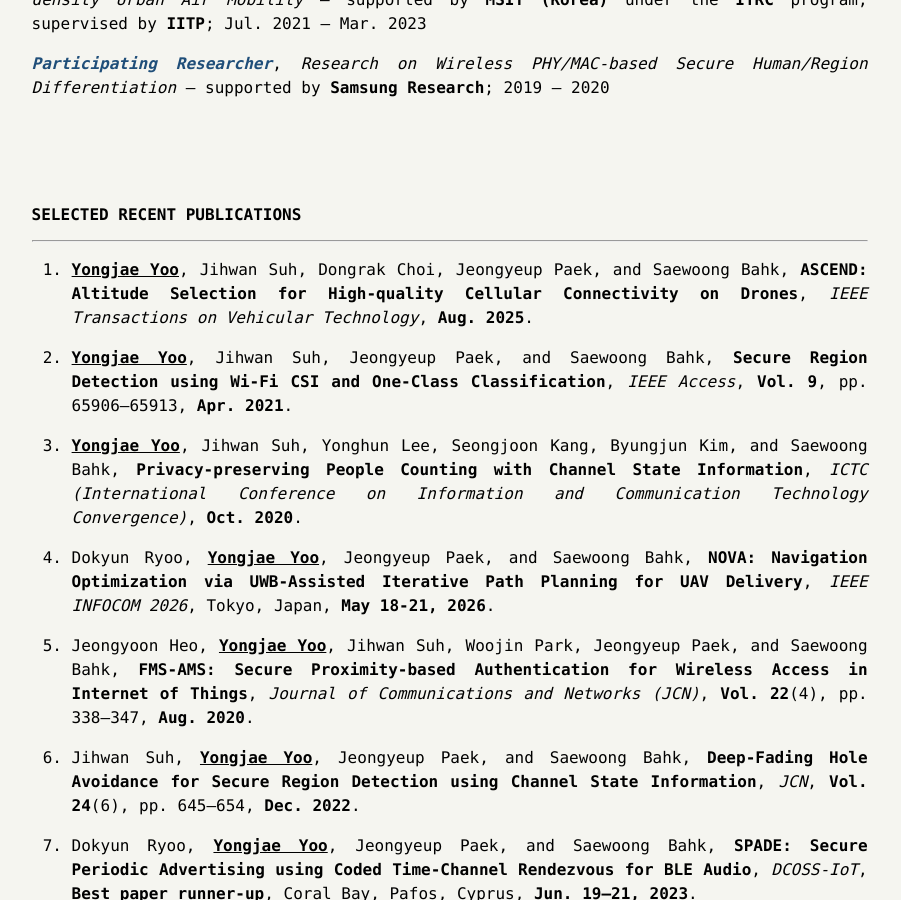
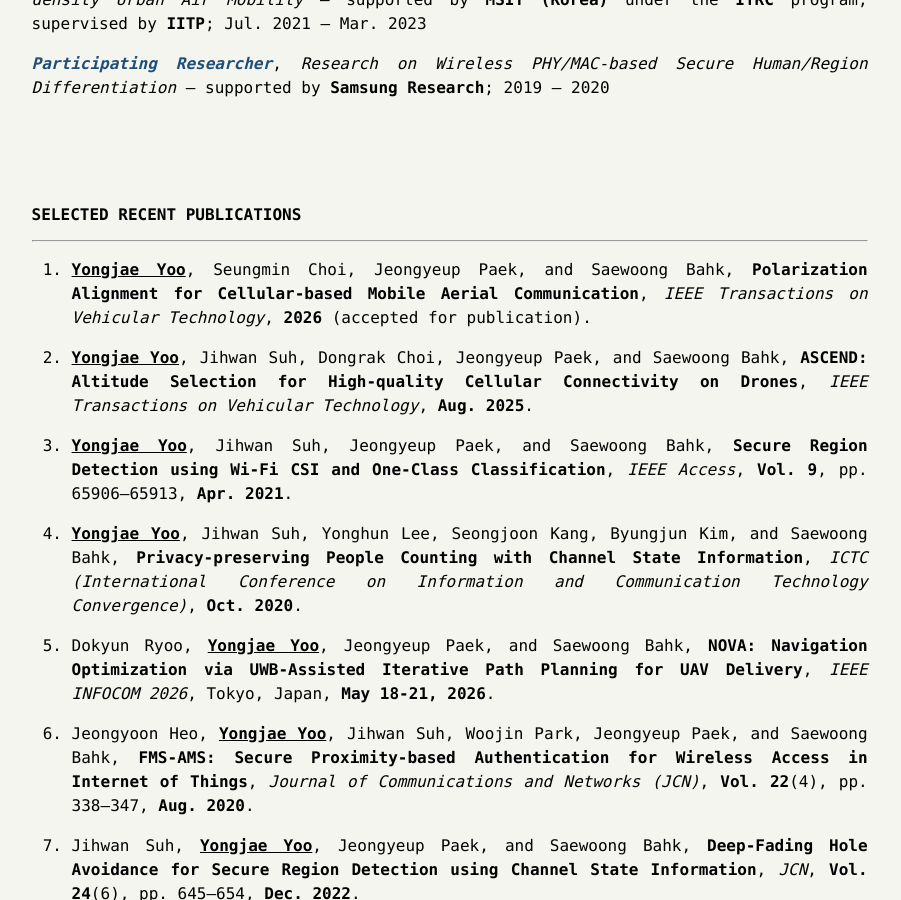
Before and after one commit to lowbyyj/lowbyyj.github.io, a Jekyll site: the page built from index.md, in a window 1280 px wide and 900 px high, scrolled down 2835 px. Shown: the whole window, without its empty margins (184-1085 px from the left). Built offline with Jekyll 4.4.1, drawn with Linux system fonts in a browser that asks for light colours; some of the changed text lies outside the part shown.

Commit message:
Add accepted TVT publication

```diff
--- a/index.md
+++ b/index.md
@@ -121,21 +121,23 @@ Mar. 2022 – Feb. 2025
 <span id="publications"></span>
 ## Selected Recent Publications
 ---
-1. **<u>Yongjae Yoo</u>**, Jihwan Suh, Dongrak Choi, Jeongyeup Paek, and Saewoong Bahk, **ASCEND: Altitude Selection for High-quality Cellular Connectivity on Drones**, *IEEE Transactions on Vehicular Technology*, **Aug. 2025**.
+1. **<u>Yongjae Yoo</u>**, Seungmin Choi, Jeongyeup Paek, and Saewoong Bahk, **Polarization Alignment for Cellular-based Mobile Aerial Communication**, *IEEE Transactions on Vehicular Technology*, **2026** (accepted for publication).
 
-2. **<u>Yongjae Yoo</u>**, Jihwan Suh, Jeongyeup Paek, and Saewoong Bahk, **Secure Region Detection using Wi-Fi CSI and One-Class Classification**, *IEEE Access*, **Vol. 9**, pp. 65906–65913, **Apr. 2021**.
+2. **<u>Yongjae Yoo</u>**, Jihwan Suh, Dongrak Choi, Jeongyeup Paek, and Saewoong Bahk, **ASCEND: Altitude Selection for High-quality Cellular Connectivity on Drones**, *IEEE Transactions on Vehicular Technology*, **Aug. 2025**.
 
-3. **<u>Yongjae Yoo</u>**, Jihwan Suh, Yonghun Lee, Seongjoon Kang, Byungjun Kim, and Saewoong Bahk, **Privacy-preserving People Counting with Channel State Information**, *ICTC (International Conference on Information and Communication Technology Convergence)*, **Oct. 2020**.
+3. **<u>Yongjae Yoo</u>**, Jihwan Suh, Jeongyeup Paek, and Saewoong Bahk, **Secure Region Detection using Wi-Fi CSI and One-Class Classification**, *IEEE Access*, **Vol. 9**, pp. 65906–65913, **Apr. 2021**.
 
-4. Dokyun Ryoo, **<u>Yongjae Yoo</u>**, Jeongyeup Paek, and Saewoong Bahk, **NOVA: Navigation Optimization via UWB-Assisted Iterative Path Planning for UAV Delivery**, *IEEE INFOCOM 2026*, Tokyo, Japan, **May 18-21, 2026**.
+4. **<u>Yongjae Yoo</u>**, Jihwan Suh, Yonghun Lee, Seongjoon Kang, Byungjun Kim, and Saewoong Bahk, **Privacy-preserving People Counting with Channel State Information**, *ICTC (International Conference on Information and Communication Technology Convergence)*, **Oct. 2020**.
 
-5. Jeongyoon Heo, **<u>Yongjae Yoo</u>**, Jihwan Suh, Woojin Park, Jeongyeup Paek, and Saewoong Bahk, **FMS-AMS: Secure Proximity-based Authentication for Wireless Access in Internet of Things**, *Journal of Communications and Networks (JCN)*, **Vol. 22**(4), pp. 338–347, **Aug. 2020**.
+5. Dokyun Ryoo, **<u>Yongjae Yoo</u>**, Jeongyeup Paek, and Saewoong Bahk, **NOVA: Navigation Optimization via UWB-Assisted Iterative Path Planning for UAV Delivery**, *IEEE INFOCOM 2026*, Tokyo, Japan, **May 18-21, 2026**.
 
-6. Jihwan Suh, **<u>Yongjae Yoo</u>**, Jeongyeup Paek, and Saewoong Bahk, **Deep-Fading Hole Avoidance for Secure Region Detection using Channel State Information**, *JCN*, **Vol. 24**(6), pp. 645–654, **Dec. 2022**.
+6. Jeongyoon Heo, **<u>Yongjae Yoo</u>**, Jihwan Suh, Woojin Park, Jeongyeup Paek, and Saewoong Bahk, **FMS-AMS: Secure Proximity-based Authentication for Wireless Access in Internet of Things**, *Journal of Communications and Networks (JCN)*, **Vol. 22**(4), pp. 338–347, **Aug. 2020**.
 
-7. Dokyun Ryoo, **<u>Yongjae Yoo</u>**, Jeongyeup Paek, and Saewoong Bahk, **SPADE: Secure Periodic Advertising using Coded Time-Channel Rendezvous for BLE Audio**, *DCOSS-IoT*, **Best paper runner-up**, Coral Bay, Pafos, Cyprus, **Jun. 19–21, 2023**.
+7. Jihwan Suh, **<u>Yongjae Yoo</u>**, Jeongyeup Paek, and Saewoong Bahk, **Deep-Fading Hole Avoidance for Secure Region Detection using Channel State Information**, *JCN*, **Vol. 24**(6), pp. 645–654, **Dec. 2022**.
 
-8. Dongrak Choi, **<u>Yongjae Yoo</u>**, Yubin Choi, Jeongyeup Paek, and Saewoong Bahk, **Escaping from the Shadow: Bottleneck-Aware UAV Placement for High-Throughput Relaying**, *IEEE VTC2026-Spring*, Nice, France, **Jun. 9-12, 2026** (accepted for presentation).
+8. Dokyun Ryoo, **<u>Yongjae Yoo</u>**, Jeongyeup Paek, and Saewoong Bahk, **SPADE: Secure Periodic Advertising using Coded Time-Channel Rendezvous for BLE Audio**, *DCOSS-IoT*, **Best paper runner-up**, Coral Bay, Pafos, Cyprus, **Jun. 19–21, 2023**.
+
+9. Dongrak Choi, **<u>Yongjae Yoo</u>**, Yubin Choi, Jeongyeup Paek, and Saewoong Bahk, **Escaping from the Shadow: Bottleneck-Aware UAV Placement for High-Throughput Relaying**, *IEEE VTC2026-Spring*, Nice, France, **Jun. 9-12, 2026** (accepted for presentation).
 
 <br>
 <br>
@@ -166,4 +168,4 @@ Issued by Explore Google Cloud
 **IEEE Authors** — <https://ieeexplore.ieee.org/author/37088591598>
 **LinkedIn** — <https://www.linkedin.com/in/lowbyyj/>
 
-<div style="margin-top:1.2rem; font-size:.85em; color:#999;">Last updated: 2026-05-20</div>
+<div style="margin-top:1.2rem; font-size:.85em; color:#999;">Last updated: 2026-06-03</div>
```
